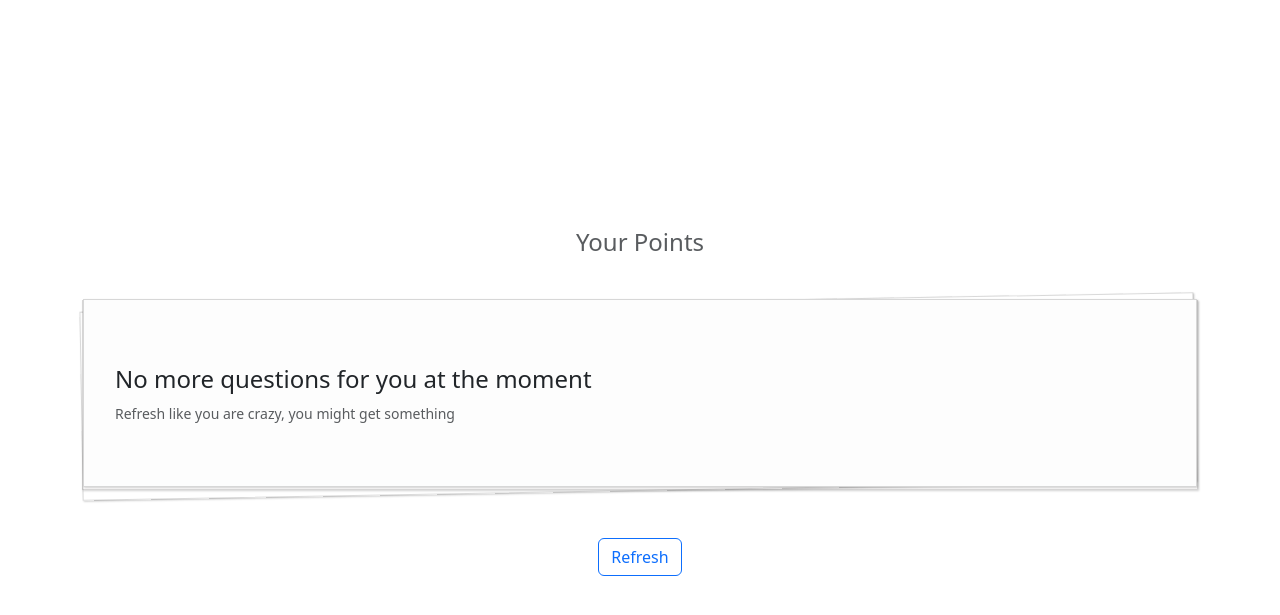
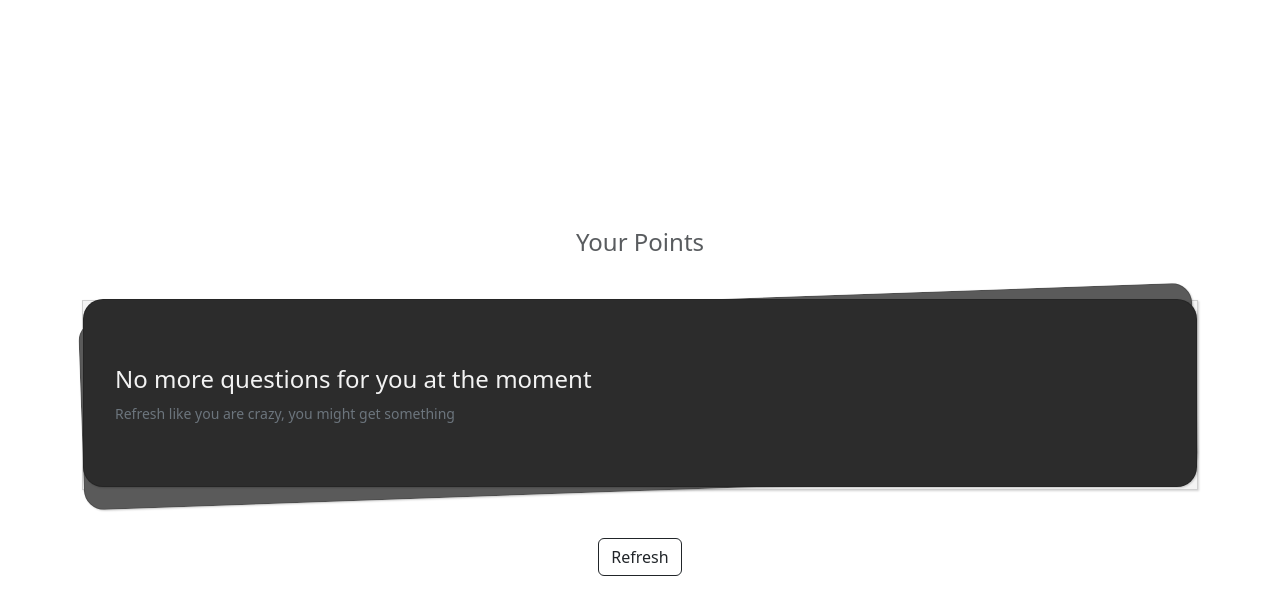
Before and after one commit to AryaV14/Connect-A-Ton, a Django app: template templates/home/index.html in a window 1280 px wide. Shown: the top 615 px of the page. Run offline with Django 4.2, Linux system fonts and the light colour scheme; the template is opened without the code that fills it, so the values that code supplies are empty; some libraries are stand-ins or nearby versions.

Commit message:
ui update

```diff
--- a/static/css/home.css
+++ b/static/css/home.css
@@ -2,7 +2,7 @@
     box-sizing: border-box;
     position: relative;
     display: inline-block;
-    background-color: #fffefe;
+    background-color: #f4f4f4;
     border: 1px solid rgba(0, 0, 0, 0.15);
     padding: 4em 2em;
     box-shadow: 1px 1px 2px rgba(0, 0, 0, 0.18);
@@ -16,23 +16,31 @@
     width: 100%;
     height: 100%;
     border: 1px solid rgba(0, 0, 0, 0.15);
+    border-radius: 20px;
 }
 .cards-pile::before {
     top: -2px;
     left: 0;
     box-shadow: 1px 1px 2px rgba(0, 0, 0, 0.19);
     z-index: 11;
-    background-color: #fdfdfd;
+    background-color: #2c2c2c;
 }
 .cards-pile::after {
     top: 1px;
     left: -2px;
     box-shadow: 1px 1px 2px rgba(0, 0, 0, 0.2);
     z-index: 9;
-    background-color: transparent;
-    transform: rotate(-1deg);
+    background-color: #5a5a5a;
+    transform: rotate(-2deg);
 }
 .cards-pile > * {
     position: relative;
     z-index: 20;
 }
+
+.campus_container{
+    text-align: center;
+    align-items: center;
+    margin: 20%;
+    display: block;
+}
--- a/templates/account/login.html
+++ b/templates/account/login.html
@@ -6,9 +6,9 @@
     <div class="d-flex justify-content-center align-items-center vh-100">
         <div class="card text-center">
             <div class="card-body">
-                <img src="{% static 'logo.webp' %}" class="rounded-circle mb-3" width="100" alt="Logo">
+                <img src="{% static 'logo.webp' %}" class="rounded-circle mb-3" width="150" alt="Logo">
                 <h2 class="m-2 mb-5">Connect-A-Ton</h2>
-                <a href="{% provider_login_url 'google' %}?next=/" class="btn btn-outline-info">
+                <a href="{% provider_login_url 'google' %}?next=/" class="btn btn-outline-dark">
                     <i class="fab fa-google"></i> Login with Google
                 </a>
             </div>
--- a/templates/home/index.html
+++ b/templates/home/index.html
@@ -11,11 +11,11 @@
             <p class="fs-4 text-muted">Your Points</p>
             <h1 class="display-4">{{ points }}</h1>
         </div>
-    <div class="cards-pile mb-4">
+        <div class="cards-pile mb-4" style="color: #f3f3f3">
             {% if answer %}
                 <h5 class="card-title mb-3">{{ question }}</h5>
                 {% if not is_self %}
-                <h6 class="card-subtitle mb-3 text-muted">Team: {{ team }}</h6>
+                    <h6 class="card-subtitle mb-3 text-secondary">Team: {{ team }}</h6>
                 {% endif %}
                 <form method="post" action="/answer/" class="p-2">
                     {% csrf_token %}
@@ -31,8 +31,8 @@
                         {% endfor %}
                     </div>
                     <div class="d-flex justify-content-around mt-5">
-                    <button type="reset" class="btn btn-outline-secondary" id="skip-button">Skip</button>
-                    <button type="submit" class="btn btn-primary">Submit</button>
+                        <button type="reset" class="btn btn-light" id="skip-button">Skip</button>
+                        <button type="submit" class="btn btn-outline-light">Submit</button>
                     </div>
                 </form>
                 {% if not is_self %}
@@ -44,14 +44,15 @@
                 {% endif %}
             {% else %}
                 <h4>No more questions for you at the moment</h4>
-            <small class="text-muted">Refresh like you are crazy, you might get something</small>
+                <small class="text-secondary">Refresh like you are crazy, you might get something</small>
             {% endif %}
         </div>
         <div class="d-flex justify-content-center mt-4">
             {% if swags %}
                 <button class="btn btn-outline-primary mx-2" onclick="window.location.href='/swags/'">Swags</button>
             {% endif %}
-        <button class="btn btn-outline-primary mx-2" onclick="window.location.reload()">Refresh</button>
+            <button class="btn btn-outline-dark mx-2" onclick="window.location.reload()">Refresh</button>
+        </div>
     </div>
 {% endblock content %}
 
```
Also changed, not shown: templates/home/campus_dropdown.html (+8 -2 lines). Lines whose indentation alone changed are shown as unchanged.
